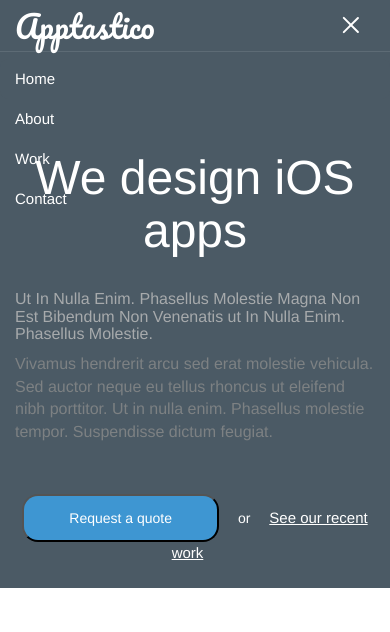
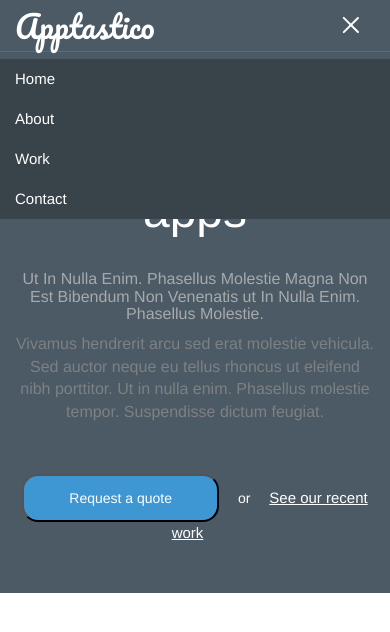
Before and after one commit to prezlyataa/Apptastico_1st, a plain HTML site: page index.html in a window 390 px wide. Both pictures are taken after a click on the button "Toggle navigation". Drawn offline with nearby package versions, Linux system fonts and the light colour scheme.

Commit message:
2nd fixed header

```diff
--- a/css/main.css
+++ b/css/main.css
@@ -95,7 +95,7 @@ textarea {
    Author's custom styles
    ========================================================================== */
 
-header,
+.header, .intro,
 .navbar-default,
 .navbar-default .navbar-toggle:focus,
 .navbar-default .navbar-toggle:hover {
@@ -138,6 +138,10 @@ nav {
     padding-top: 32px;
 }
 
+.navbar {
+    margin-bottom: 0;
+}
+
 .navbar-default {
     border-color: #4b5a65;
 }
@@ -164,16 +168,12 @@ nav {
     background-color: #fff;
 }
 
-.intro .left_part {
+.left_part {
     float: left;
 }
 
-.intro .right_part {
+.right_part {
     float: right;
-}
-
-.intro {
-    overflow: hidden;
 }
 
 .right_part h1 {
@@ -211,6 +211,7 @@ nav {
     text-decoration: underline;
 }
 
+
 /*    Media screen    */
 
 
@@ -219,25 +220,34 @@ nav {
         height: 100px;
         padding-top: 1px;
     }
-    .collapse .navbar-right .active_link, .collapse .navbar-right .active_link:hover, .collapse .navbar-right .active_link:focus {
-        background-color: #4b5a65;
-    }
     .intro .left_part {
         display: none;
     }
-    .intro .right_part h1, .reference{
+    .intro .right_part h1, .reference, h4, p{
         text-align: center;
     }
+    .navbar-collapse ul li .toggle-color, .navbar-collapse ul li .toggle-color:hover, .navbar-collapse ul li .toggle-color:focus {
+        background-color: #39434a;
+    }
+    .collapse .navbar-right .active_link {
+        border-radius: 0;
+    }
+    .reference {
+        padding-bottom: 50px;
+    }
+
 
 }
 @media screen and (max-width: 970px) {
     .intro .left_part {
         display: none;
     }
-    .intro .right_part h1, .reference{
+    .intro .right_part h1, .reference, h4, p{
         text-align: center;
     }
-
+    .reference {
+        padding-bottom: 50px;
+    }
 }
 
 
--- a/index.html
+++ b/index.html
@@ -14,7 +14,7 @@
     </head>
     <body>
 
-        <header>
+        <div class="header">
             <div class="wrapper">
                 <nav class="navbar navbar-default navbar-static-top">
                     <div class="container-fluid">
@@ -29,15 +29,18 @@
                         </div>
                         <div id="navbar" class="navbar-collapse collapse">
                             <ul class="nav navbar-nav navbar-right">
-                                <li><a href="#" class="active_link">Home</a></li>
-                                <li><a href="#">About</a></li>
-                                <li><a href="#">Work</a></li>
-                                <li><a href="#">Contact</a></li>
+                                <li><a href="#" class="active_link toggle-color">Home</a></li>
+                                <li><a href="#" class="toggle-color">About</a></li>
+                                <li><a href="#" class="toggle-color">Work</a></li>
+                                <li><a href="#" class="toggle-color">Contact</a></li>
                             </ul>
                         </div><!--/.nav-collapse -->
                     </div>
                 </nav>
-                <div class="intro">
+            </div>
+        </div>
+        <div class="intro clearfix">
+            <div class="wrapper">
                 <div class="left_part col-md-6 col-sm-12">
                     <img src="img/iPhone.png" alt="img">
                 </div>
@@ -53,7 +56,7 @@
                 </div>
             </div>
         </div>
-        </header>
+
 
 
 
```
Also changed, not shown: img/clients_1.png (added), img/clients_2.png (added), img/clients_3.png (added), img/clients_4.png (added), img/clients_5.png (added). Lines whose indentation alone changed are shown as unchanged.
